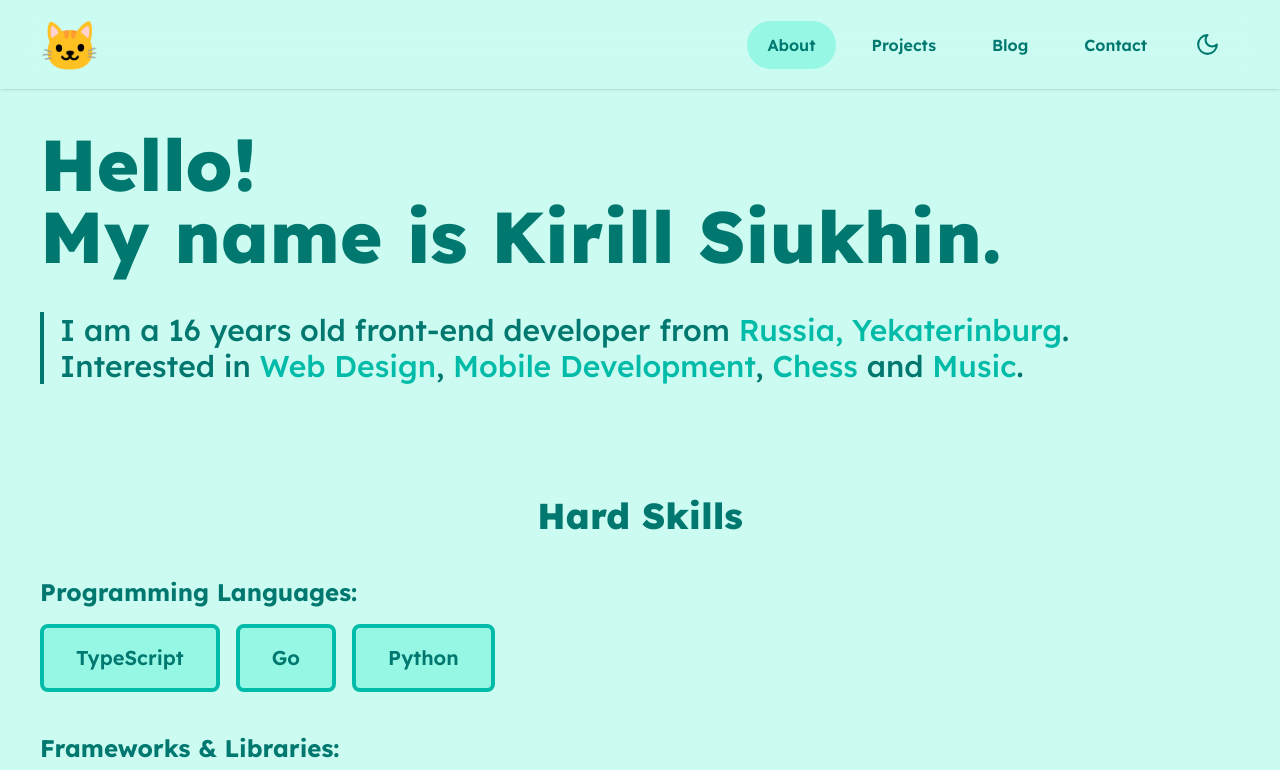
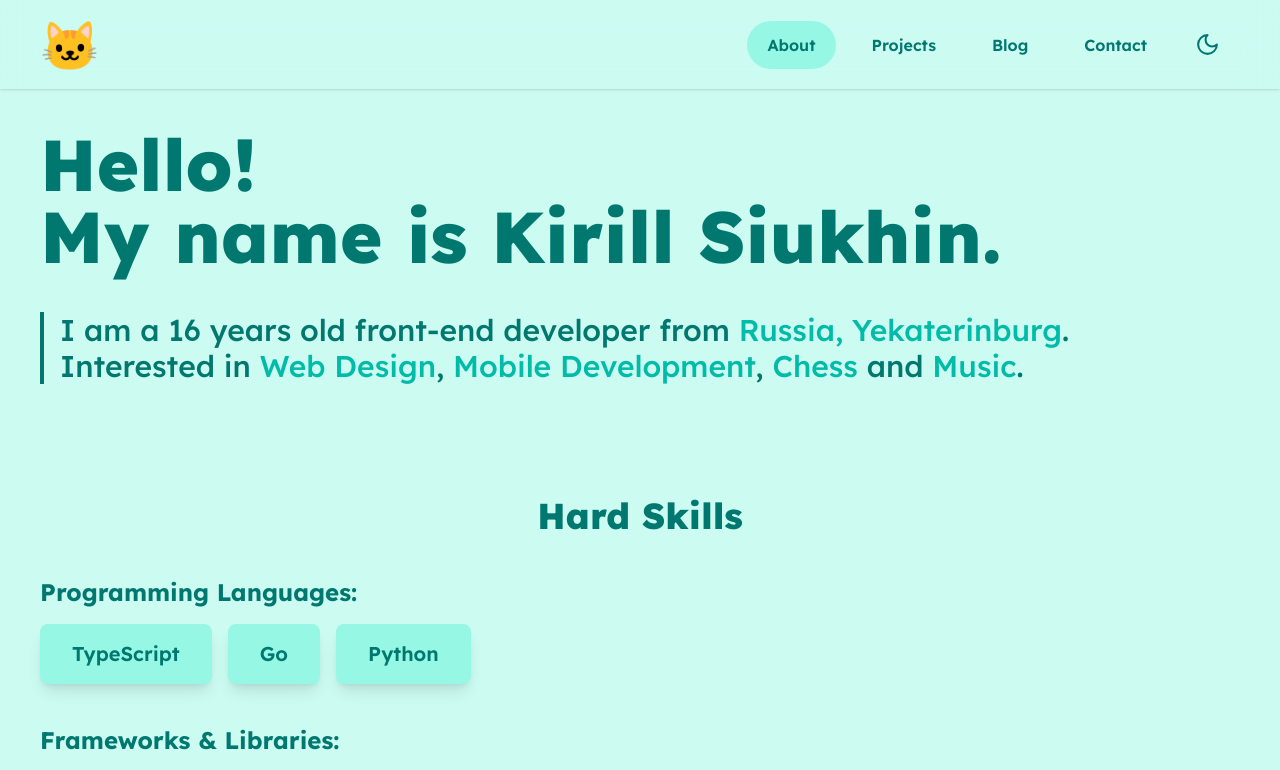
Before and after one commit to MisterKirill/website, a Next.js app: page / in a window 1280 px wide. Shown: the top 770 px of the page. Built offline with nearby package versions, Linux system fonts and the light colour scheme.

Commit message:
feat: improve cards

```diff
--- a/src/app/page.tsx
+++ b/src/app/page.tsx
@@ -66,12 +66,15 @@ export default function Page() {
       <span className="mt-10 text-2xl">
         1. <span className="font-semibold">Communication and Team Collaboration</span>: I&apos;ve participated in some relatively small teams.
       </span>
+
       <span className="mt-8 text-2xl">
         2. <span className="font-semibold">Creativity</span>: I&apos;ve designed websites and APIs many times before.
       </span>
+
       <span className="mt-8 text-2xl">
         3. <span className="font-semibold">Problem Solving</span>: While working on my projects, I solved many problems.
       </span>
+
       <span className="mt-8 text-2xl">
         4. <span className="font-semibold">Feedback Acceptance</span>: I&apos;m always open to feedbacks and reviews.
       </span>
--- a/src/components/BlogPostCard.tsx
+++ b/src/components/BlogPostCard.tsx
@@ -5,7 +5,7 @@ import { Post } from '@prisma/client';
 export default function BlogPostCard({ post }: { post: Post }) {
   return (
     <Link href={`/blog/${post.id}`}>
-      <div className="flex flex-col md:flex-row text-center items-center gap-4 px-8 py-4 rounded-lg bg-teal-200 dark:bg-teal-700 border-teal-500 text-teal-700 dark:text-teal-400 border-4 transition-colors">
+      <div className="flex flex-col md:flex-row text-center items-center gap-4 px-8 py-4 rounded-lg bg-teal-200 dark:bg-teal-700 text-teal-700 dark:text-teal-400 transition-colors">
         <span className="font-bold text-3xl">{post.title}</span>
         <span className="font-medium">{moment(post.created_at).fromNow()}</span>
       </div>
--- a/src/components/ProjectCard.tsx
+++ b/src/components/ProjectCard.tsx
@@ -5,7 +5,7 @@ export type ProjectCardProps = {
 
 export default function ProjectCard({ name, description }: ProjectCardProps) {
   return (
-    <div className="flex flex-col gap-2 px-8 py-4 rounded-lg bg-teal-200 dark:bg-teal-700 border-teal-500 dark:text-teal-400 border-4 transition-[scale,background-color] hover:scale-95">
+    <div className="flex flex-col gap-2 px-8 py-4 rounded-lg bg-teal-200 dark:bg-teal-700 dark:text-teal-400 transition-[scale,background-color] hover:scale-95">
       <span className="font-semibold text-xl">{name}</span>
       <span className="font-medium">{description}</span>
     </div>
--- a/src/components/SkillCard.tsx
+++ b/src/components/SkillCard.tsx
@@ -7,7 +7,7 @@ export type SkillCardProps = {
 
 export default function SkillCard({ name, url }: SkillCardProps) {
   return (
-    <Link href={url} className="px-8 py-4 rounded-lg bg-teal-200 dark:bg-teal-700 border-teal-500 dark:text-teal-400 border-4 transition-[scale,background-color] hover:scale-90">
+    <Link href={url} className="shadow-lg px-8 py-4 rounded-lg bg-teal-200 dark:bg-teal-700 dark:text-teal-400 transition-[scale,background-color] hover:scale-90">
       <span className="font-semibold text-xl">{name}</span>
     </Link>
   );
```
